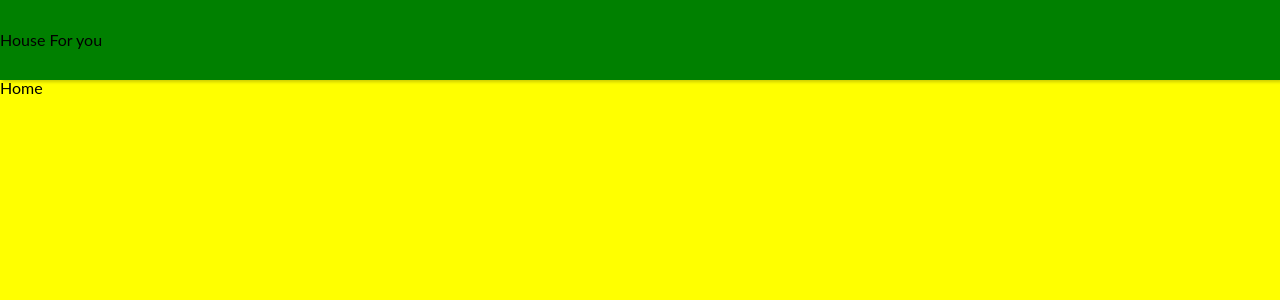
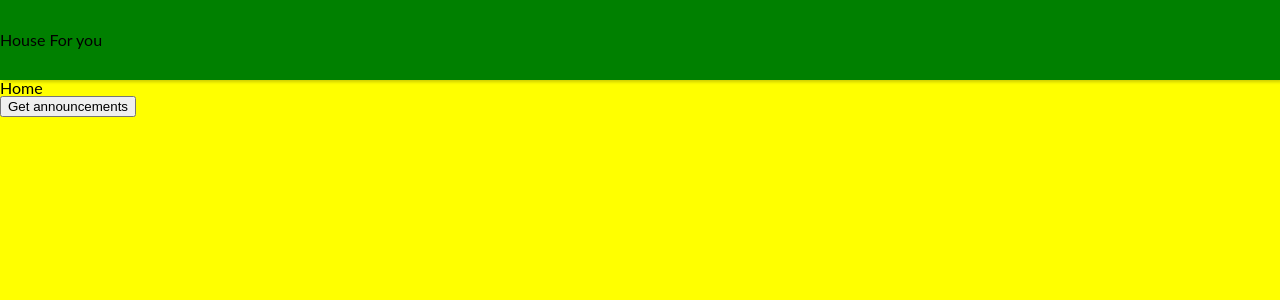
Before and after one commit to victorHL99/house-for-you-front, a React (Create React App) app: page /home in a window 1280 px wide. Shown: the top 300 px of the page. Built offline with nearby package versions, Linux system fonts and the light colour scheme.

Commit message:
:sparkles: feat: function for return all announcements

```diff
--- a/src/pages/Home.js
+++ b/src/pages/Home.js
@@ -1,15 +1,34 @@
 /* eslint-disable react/jsx-filename-extension */
 import React from 'react';
+import axios from 'axios';
 // import { useNavigate } from 'react-router-dom';
 
 import Header from '../components/Header/Header';
 import * as S from '../styles/style';
 
 export default function Home() {
+  const token = localStorage.getItem('token');
+
+  async function getAnnouncements() {
+    const config = {
+      headers: {
+        Authorization: `Bearer ${token}`,
+      },
+    };
+
+    const response = await axios.get(
+      `http://localhost:9000/home/announcements`,
+      config,
+    );
+    console.log(response);
+  }
   return (
     <S.PageContainer>
       <Header />
       <h1>Home</h1>
+      <button type="button" onClick={getAnnouncements}>
+        Get announcements
+      </button>
     </S.PageContainer>
   );
 }
```
